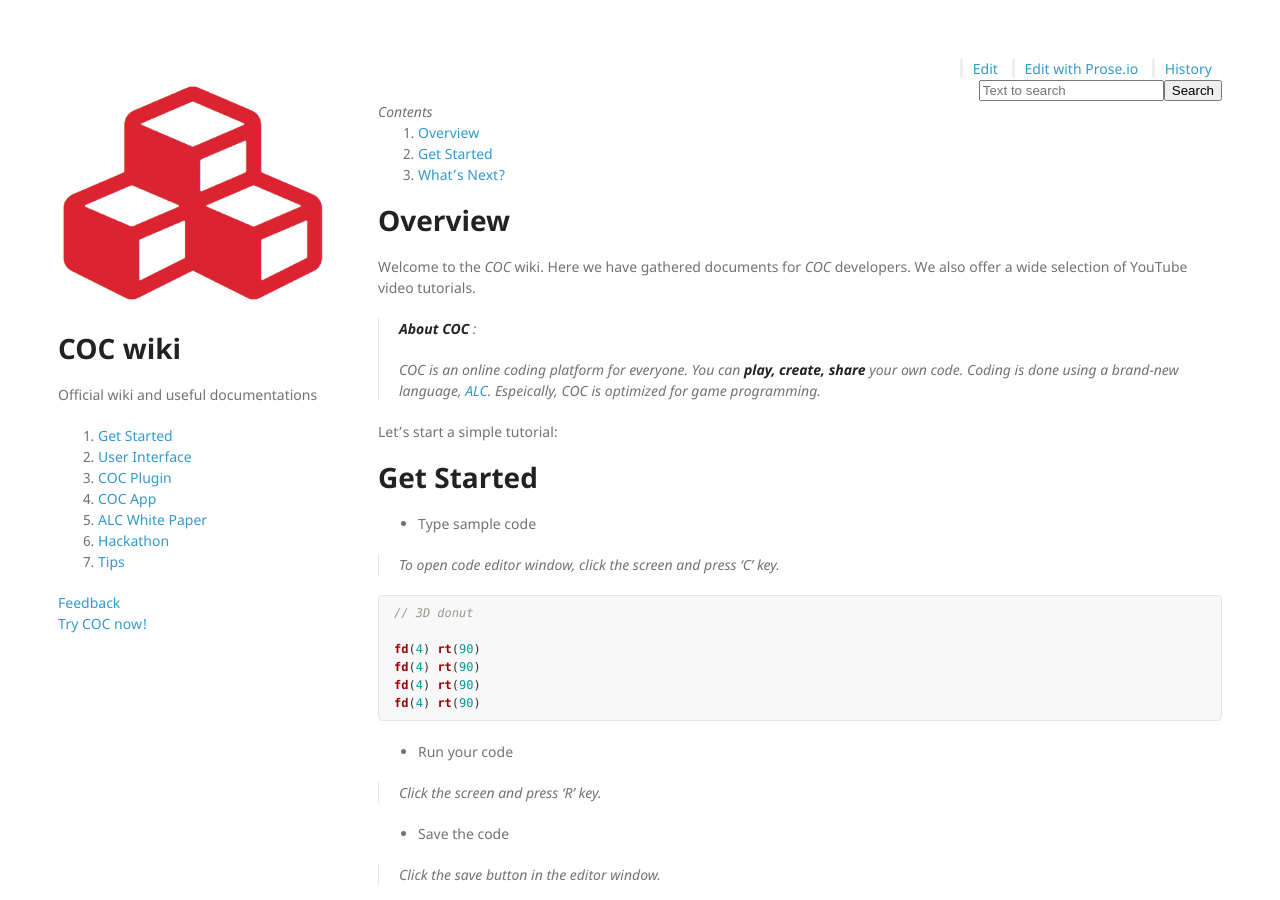
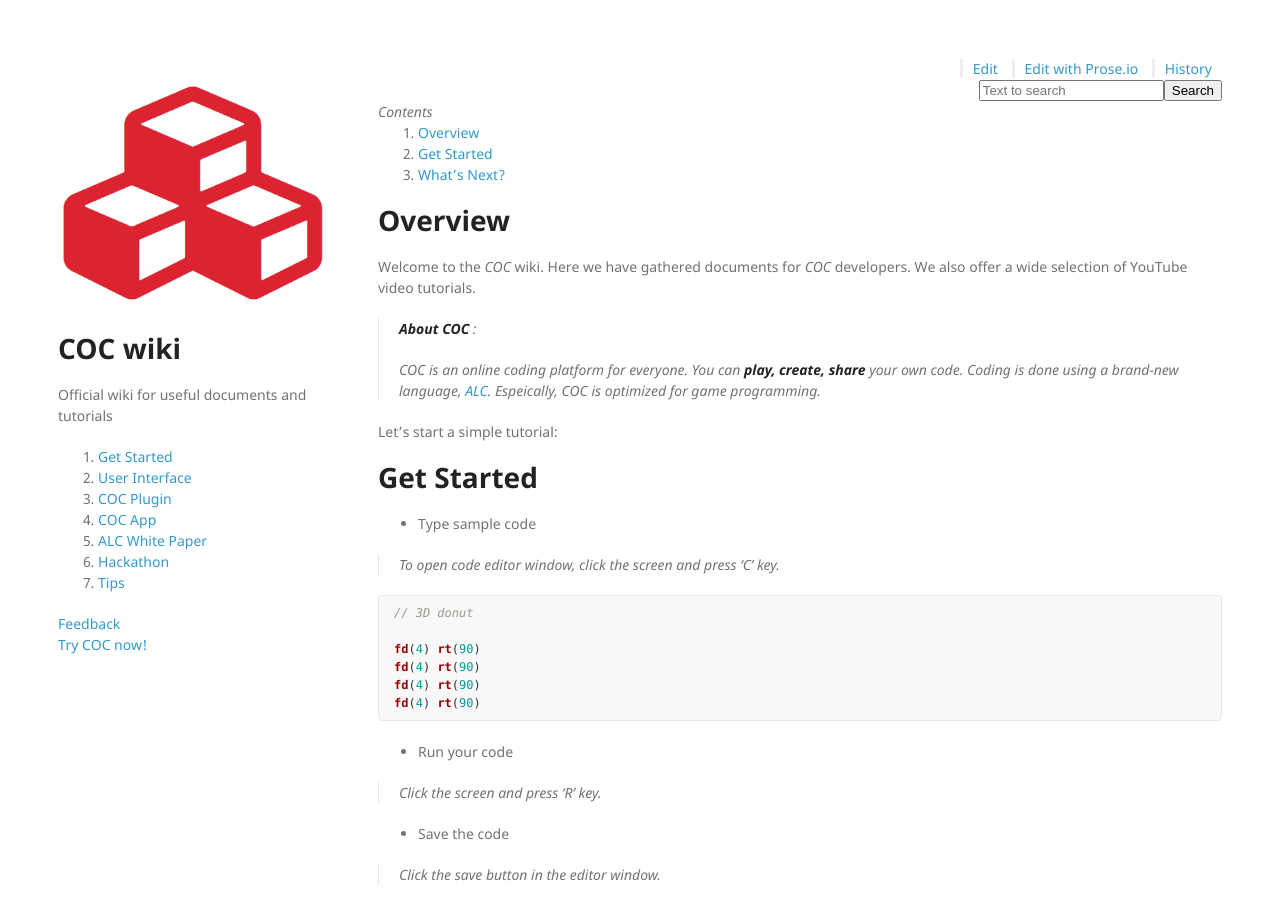
Before and after one commit to daisykim/daisykim.github.io, a Jekyll site: the page built from index.md, in a window 1280 px wide and 900 px high. Built offline with Jekyll 4.4.1, drawn with Linux system fonts in a browser that asks for light colours; nearby versions of some CDN libraries.

Commit message:
Update config

```diff
--- a/_config.yml
+++ b/_config.yml
@@ -1,5 +1,5 @@
 title: COC wiki
-description: Official wiki and useful documentations
+description: Official wiki for useful documents and tutorials
 show_downloads: false
 git_branch: master
 logo_url: http://wiki.codeofcubes.com/img/coc-logo.png
```
